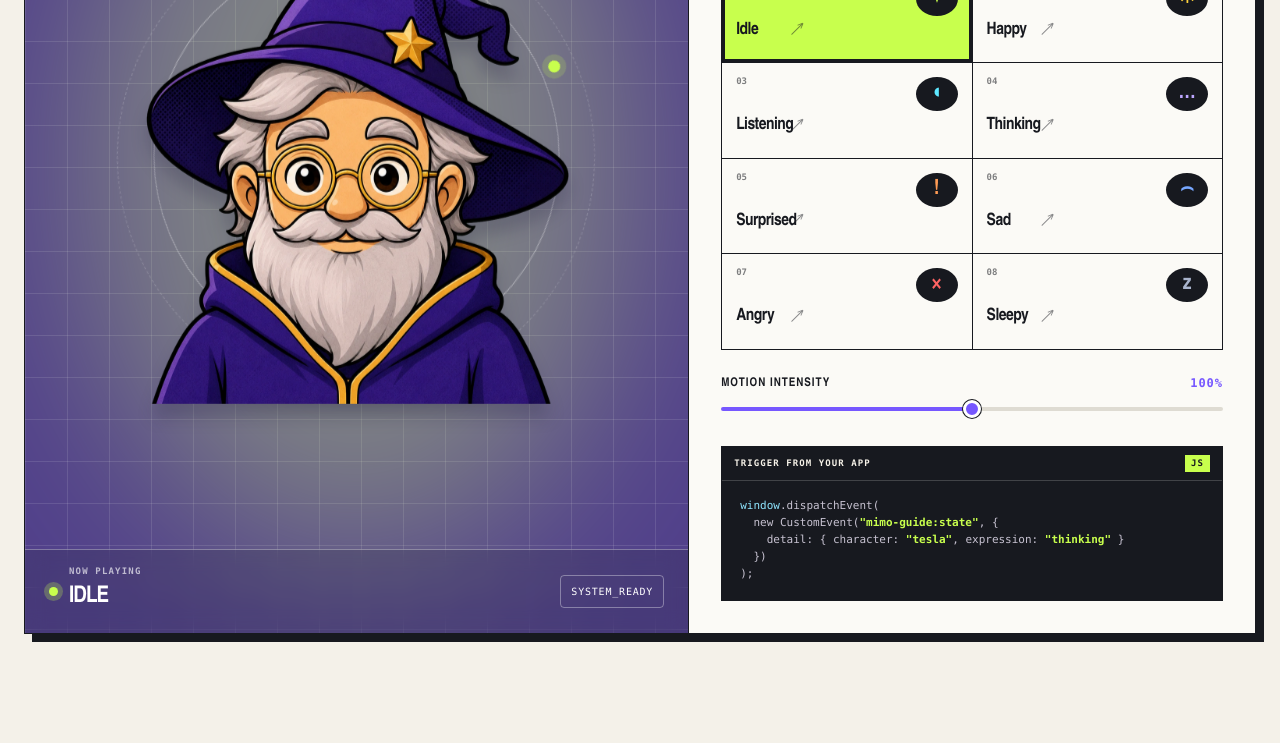
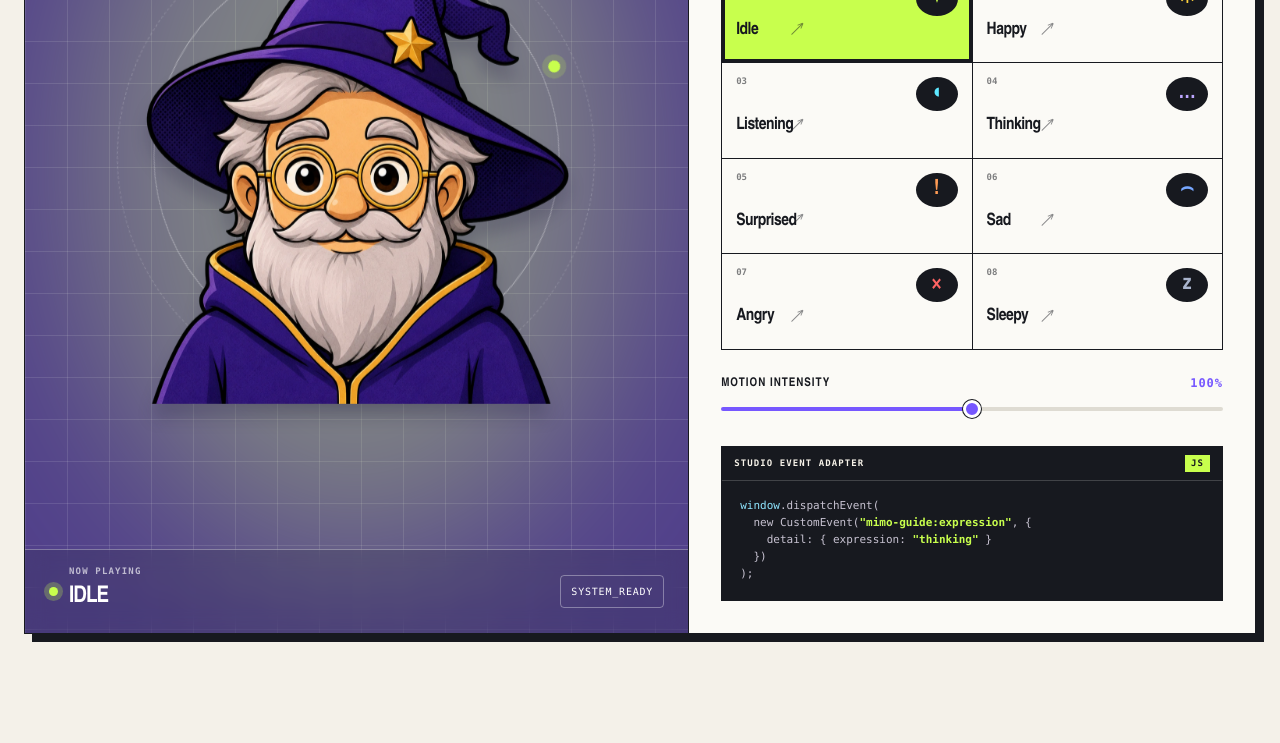
Before and after one commit to markorusic/mimo-avatar-studio, a Next.js app: page / in a window 1280 px wide. Shown: the part 414-1157 px from the top of the page. Built offline with nearby package versions, Linux system fonts and the light colour scheme; no server answers.

Commit message:
Clarify Studio event adapter and controlled guide usage

```diff
--- a/app/GuideStudio.tsx
+++ b/app/GuideStudio.tsx
@@ -401,16 +401,15 @@ import guideCharacter from "@/components/mimo-guide/characters/${activeCharacter
 
           <div className="event-recipe">
             <div className="recipe-top">
-              <span>TRIGGER FROM YOUR APP</span>
+              <span>STUDIO EVENT ADAPTER</span>
               <span className="language">JS</span>
             </div>
             <code>
               <span>window</span>.dispatchEvent(
               <br />
-              &nbsp;&nbsp;new CustomEvent(<b>&quot;mimo-guide:state&quot;</b>, {`{`}
+              &nbsp;&nbsp;new CustomEvent(<b>&quot;mimo-guide:expression&quot;</b>, {`{`}
               <br />
-              &nbsp;&nbsp;&nbsp;&nbsp;detail: {`{`} character: <b>&quot;tesla&quot;</b>, expression:{" "}
-              <b>&quot;thinking&quot;</b> {`}`}
+              &nbsp;&nbsp;&nbsp;&nbsp;detail: {`{`} expression: <b>&quot;thinking&quot;</b> {`}`}
               <br />
               &nbsp;&nbsp;{`}`})<br />
               );
```
Also changed, not shown: packages/mimo-guide/README.md, 2 other files (tests, documents, lock files or other folders).
